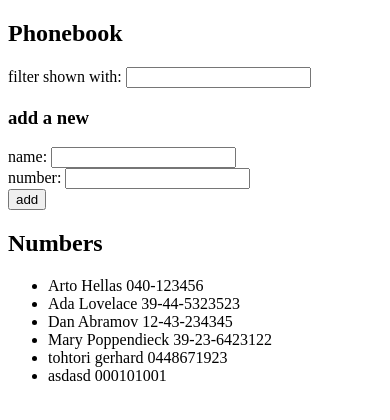
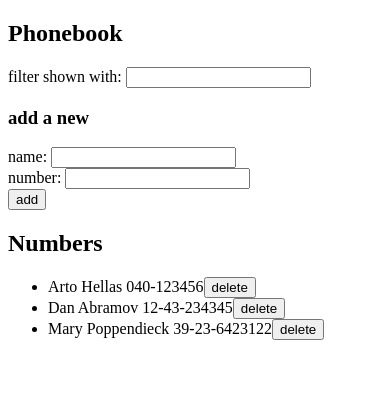
Before and after one commit to SalevaaraO/Salevaara_REPO, a React (Vite) app in the folder part2/phonebook/: page / in a window 390 px wide. Shown: the top 420 px of the page. Built offline with nearby package versions, Linux system fonts and the light colour scheme; data requests are answered from the project's data file.

Commit message:
2.14 Phonebook step 9 complete

```diff
--- a/part2/phonebook/db.json
+++ b/part2/phonebook/db.json
@@ -4,11 +4,6 @@
       "name": "Arto Hellas",
       "number": "040-123456",
       "id": "1"
-    },
-    {
-      "name": "Ada Lovelace",
-      "number": "39-44-5323523",
-      "id": "2"
     },
     {
       "name": "Dan Abramov",
@@ -19,16 +14,6 @@
       "name": "Mary Poppendieck",
       "number": "39-23-6423122",
       "id": "4"
-    },
-    {
-      "name": "tohtori gerhard",
-      "number": "0448671923",
-      "id": "PdvKBNxG7PY"
-    },
-    {
-      "name": "asdasd",
-      "number": "000101001",
-      "id": "BywqDQMhfds"
     }
   ],
   "$schema": "./node_modules/json-server/schema.json"
--- a/part2/phonebook/src/App.jsx
+++ b/part2/phonebook/src/App.jsx
@@ -44,6 +44,17 @@ const App = () => {
     })
   }
 
+  const handleDelete = id => {
+    const person = persons.find(n => n.id === id)
+
+    if (window.confirm(`Delete ${person.name} ?`)) {
+      personService
+      .onDelete(id)
+      .then(() => {
+        setPersons(persons.filter(i => i.id !== id))
+      })
+    }
+  }
 
 
   return (
@@ -53,7 +64,7 @@ const App = () => {
       <h3>add a new</h3>
       <PersonForm newName={newName} newNumber={newNumber} onNameChange={(event) => setNewName(event.target.value)} onNumberChange={(event) => setNewNumber(event.target.value)} onSubmit={addName}/>
       <h2>Numbers</h2>
-      <Persons persons={personsToShow} />
+      <Persons persons={personsToShow} handleDelete={handleDelete} />
     </div>
   )
 }
--- a/part2/phonebook/src/components/Person.jsx
+++ b/part2/phonebook/src/components/Person.jsx
@@ -1,5 +1,9 @@
-const Person = ({ person }) => {
-    return <li>{person.name} {person.number} </li>
-}
+const Person = ({ person, handleDelete }) => {
+    return (
+    <li>
+        {person.name} {person.number}
+        <button onClick={handleDelete}>delete</button>
+    </li>
+)}
 
 export default Person
--- a/part2/phonebook/src/components/Persons.jsx
+++ b/part2/phonebook/src/components/Persons.jsx
@@ -1,10 +1,10 @@
 import Person from "./Person"
 
-const Persons =  ({ persons }) => {
+const Persons =  ({ persons, handleDelete }) => {
     return (
         <ul>
             {persons.map(person => {
-                return <Person key={person.name} person={person}/>
+                return <Person key={person.name} person={person} handleDelete={() => handleDelete(person.id)}/>
             })}
         </ul>
     )
--- a/part2/phonebook/src/services/persons.js
+++ b/part2/phonebook/src/services/persons.js
@@ -11,4 +11,9 @@ const create = newObject => {
     return request.then(response => response.data)
 }
 
-export default { getAll, create }
+const onDelete = id => {
+    const request = axios.delete(`${baseUrl}/${id}`)
+    return request.then(response => response.data)
+}
+
+export default { getAll, create, onDelete }
```
